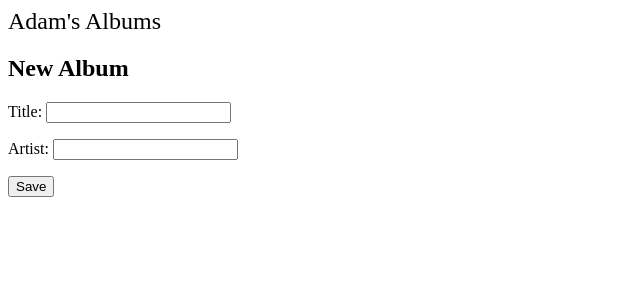
After one commit to Momentum-Team-14/django-music-collection-Ajsteph89, a Django app: page /album/new/ in a window 1280 px wide. The commit adds this page. Shown: the top 300 px of the page, without its empty margins (0-640 px from the left). Run offline with Django 4.2, Linux system fonts and the light colour scheme.

Commit message:
added edit option and album details paige

```diff
--- /dev/null
+++ b/adams_albums/forms.py
@@ -0,0 +1,9 @@
+from django import forms
+
+from .models import Album
+
+class AlbumForm(forms.ModelForm):
+
+    class Meta:
+        model = Album
+        fields = ('title', 'artist',)
--- a/adams_albums/static/css/adams_albums.css
+++ /dev/null
@@ -1,3 +0,0 @@
-h1 a, h2 a {
-    color: #C25100;
-}
--- a/adams_albums/static/css/base.css
+++ b/adams_albums/static/css/base.css
@@ -1,3 +1,7 @@
 header {
-    font-size: x-large
+    font-size: x-large;
 }
+
+h1 a, h2 a {
+    color: #C25100;
+}
--- /dev/null
+++ b/adams_albums/templates/adams_albums/album_edit.html
@@ -0,0 +1,9 @@
+{% extends 'adams_albums/base.html' %}
+
+{% block content %}
+    <h2>New Album</h2>
+    <form method="POST" class="album-form">{% csrf_token %}
+        {{ form.as_p }}
+        <button type="submit" class="save btn btn-secondary">Save</button>
+    </form>
+{% endblock %}
--- a/adams_albums/templates/adams_albums/album_list.html
+++ b/adams_albums/templates/adams_albums/album_list.html
@@ -1,4 +1,5 @@
 {% extends 'adams_albums/base.html' %}
+
 
 {% block content %}
     {% for album in albums %}
--- a/adams_albums/templates/adams_albums/base.html
+++ b/adams_albums/templates/adams_albums/base.html
@@ -9,6 +9,11 @@
     </head>
     <body>
         <header>Adam's Albums</header>
+            {% if user.is_authenticated %}
+                <a href="{% url 'album_new' %}" class="top-menu">
+                    {% include './icons/file-earmark-plus.svg' %}
+                </a>
+            {% endif %}
         <main class="container">
             <div class="row">
                 <div class="col">
--- a/adams_albums/urls.py
+++ b/adams_albums/urls.py
@@ -3,5 +3,8 @@ from . import views
 
 urlpatterns = [
     path('', views.album_list, name='album_list'),
-    path('albums/<int:pk>', views.album_detail, name='album_detail')
+    path('albums/<int:pk>', views.album_detail, name='album_detail'),
+    path('album/new/', views.album_new, name='album_new'),
+    path('album/<int:pk>/edit/', views.album_edit, name='album_edit'),
+
 ]
--- a/adams_albums/views.py
+++ b/adams_albums/views.py
@@ -1,5 +1,8 @@
 from django.shortcuts import render, get_object_or_404
 from .models import Album
+from .forms import AlbumForm
+from django.shortcuts import redirect
+from django.utils import timezone
 
 # Create your views here.
 def album_list(request):
@@ -9,3 +12,30 @@ def album_list(request):
 def album_detail(request, pk):
     album = get_object_or_404(Album, pk=pk)
     return render(request, 'adams_albums/album_detail.html', {"album": album})
+
+def album_new(request):
+    if request.method == "POST":
+        form = AlbumForm(request.POST)
+        if form.is_valid():
+            album = form.save(commit=False)
+            album.author = request.user
+            album.created_at = timezone.now()
+            album.save()
+            return redirect('album_detail', pk=album.pk)
+    else:
+        form = AlbumForm()
+    return render(request, 'adams_albums/album_edit.html', {'form': form})
+
+def album_edit(request, pk):
+    post = get_object_or_404(Album, pk=pk)
+    if request.method == "POST":
+        form = AlbumForm(request.POST, instance=post)
+        if form.is_valid():
+            album = form.save(commit=False)
+            album.author = request.user
+            album.created_at = timezone.now()
+            album.save()
+            return redirect('album_detail', pk=album.pk)
+    else:
+        form = AlbumForm(instance=post)
+    return render(request, 'adams_albums/album_edit.html', {'form': form})
--- a/django_music/settings.py
+++ b/django_music/settings.py
@@ -117,6 +117,7 @@ USE_TZ = True
 # https://docs.djangoproject.com/en/4.1/howto/static-files/
 
 STATIC_URL = 'static/'
+STATIC_ROOT = BASE_DIR / 'static'
 
 # Default primary key field type
 # https://docs.djangoproject.com/en/4.1/ref/settings/#default-auto-field
```
Also changed, not shown: adams_albums/templates/adams_albums/album_detail.html (+8 -1 lines), adams_albums/templates/adams_albums/icons/file-earmark-plus.svg (added), adams_albums/templates/adams_albums/icons/pencil-fill.svg (added).
